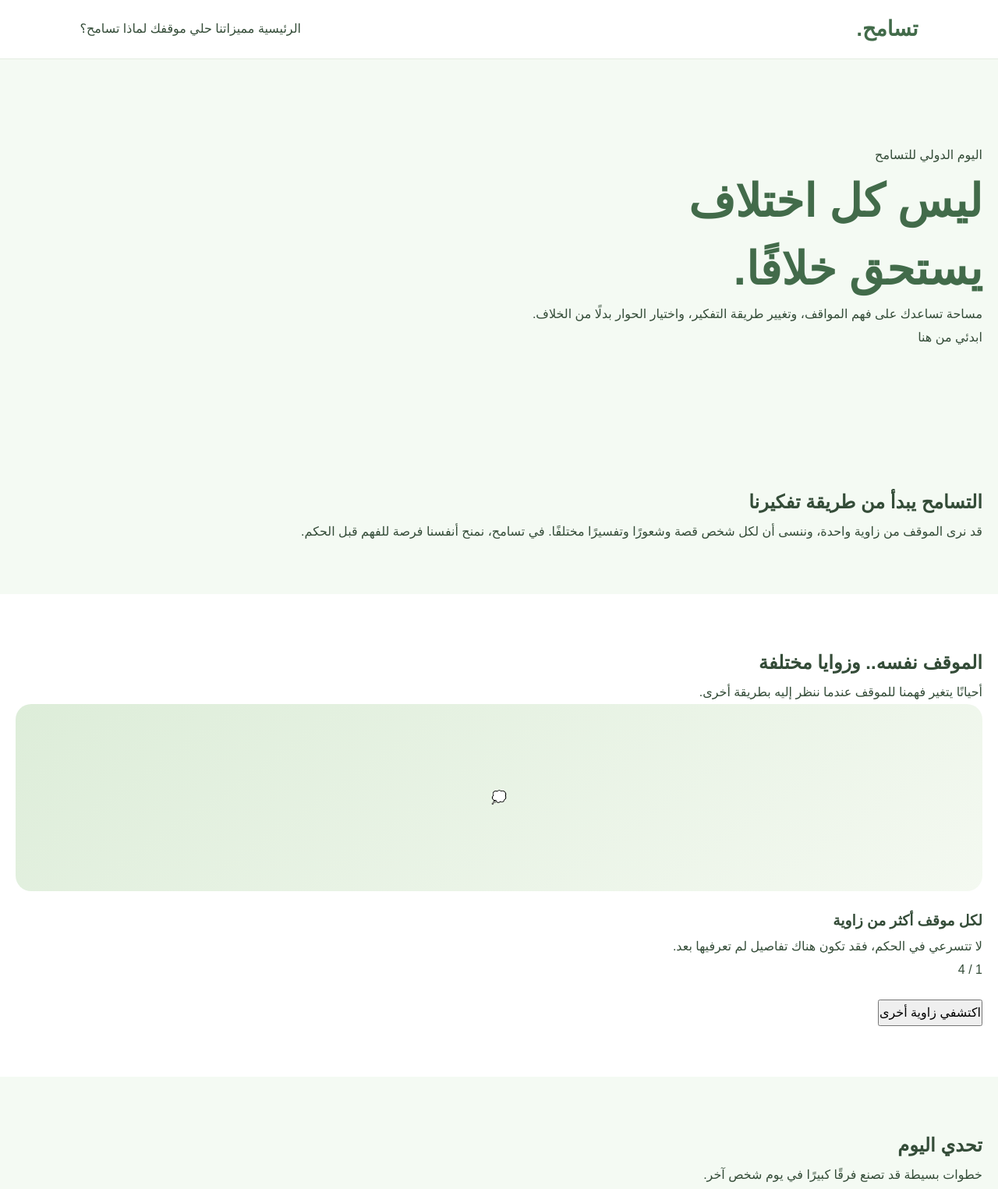
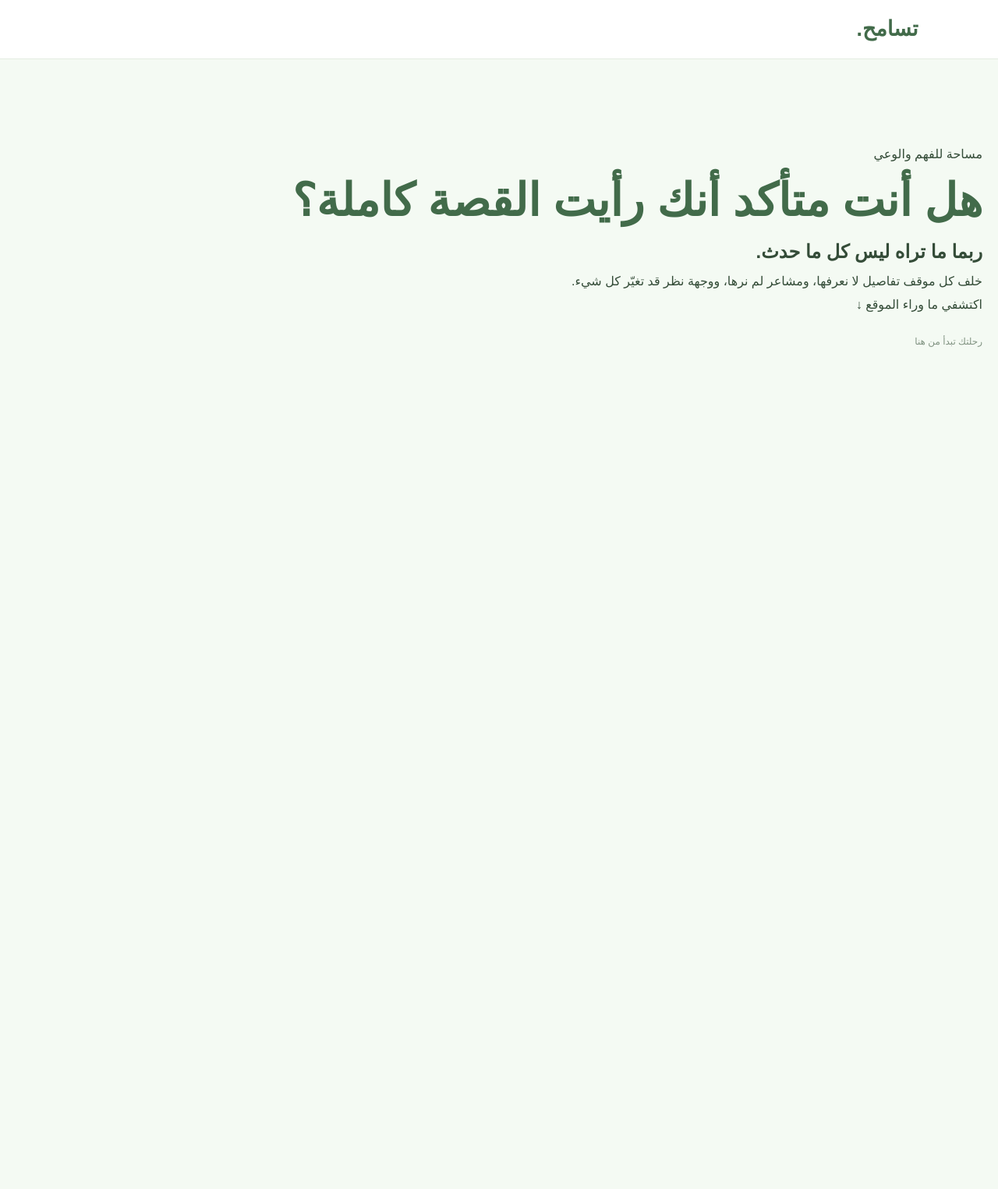
Before and after one commit to galmudhi-maker/--.., a plain HTML site: page index.html in a window 1280 px wide. Shown: the top 1525 px of the page at 78% size. After the commit the page ends 800 px from the top, so only its background shows below. Drawn offline with Linux system fonts and the light colour scheme.

Commit message:
Update index.html

```diff
--- a/index.html
+++ b/index.html
@@ -5,159 +5,52 @@
 <head>
   <meta charset="UTF-8">
   <meta name="viewport" content="width=device-width, initial-scale=1.0">
-  <title>تسامح | الرئيسية</title>
+  <title>تسامح | مساحة للفهم والوعي</title>
   <link rel="stylesheet" href="style.css">
 </head>
 
 <body>
 
-  <!-- القائمة الرئيسية -->
   <header>
     <nav class="navbar">
       <a href="index.html" class="logo">تسامح.</a>
-
-      <div class="nav-links">
-        <a href="index.html" class="active">الرئيسية</a>
-        <a href="features.html">مميزاتنا</a>
-        <a href="analyzer.html">حلي موقفك</a>
-        <a href="why.html">لماذا تسامح؟</a>
-      </div>
     </nav>
   </header>
 
   <main>
+    <section class="hero tolerance-home">
 
-    <!-- الواجهة الرئيسية -->
-    <section class="hero">
-      <div class="container">
-        <p class="hero-label">اليوم الدولي للتسامح</p>
+      <div class="container tolerance-content">
+
+        <p class="hero-label">مساحة للفهم والوعي</p>
 
         <h1>
-          ليس كل اختلاف
-          <br>
-          يستحق خلافًا.
+          هل أنت متأكد أنك رأيت القصة كاملة؟
         </h1>
 
-        <p>
-          مساحة تساعدك على فهم المواقف، وتغيير طريقة التفكير،
-          واختيار الحوار بدلًا من الخلاف.
+        <h2>
+          ربما ما تراه ليس كل ما حدث.
+        </h2>
+
+        <p class="tolerance-description">
+          خلف كل موقف تفاصيل لا نعرفها، ومشاعر لم نرها،
+          ووجهة نظر قد تغيّر كل شيء.
         </p>
 
-        <a href="analyzer.html" class="btn">
-          ابدئي من هنا
+        <a href="features.html" class="discover-link">
+          <span>اكتشفي ما وراء الموقع</span>
+
+          <span class="discover-icon">
+            ↓
+          </span>
         </a>
+
+        <p class="hero-note">رحلتك تبدأ من هنا</p>
+
       </div>
+
     </section>
-
-    <!-- رسالة الموقع -->
-    <section class="intro">
-      <div class="container">
-        <h2>التسامح يبدأ من طريقة تفكيرنا</h2>
-
-        <p>
-          قد نرى الموقف من زاوية واحدة، وننسى أن لكل شخص
-          قصة وشعورًا وتفسيرًا مختلفًا.
-          في تسامح، نمنح أنفسنا فرصة للفهم قبل الحكم.
-        </p>
-      </div>
-    </section>
-
-    <!-- تغيير زاوية النظر -->
-    <section class="perspective-section">
-      <div class="container">
-
-        <h2>الموقف نفسه.. وزوايا مختلفة</h2>
-
-        <p>
-          أحيانًا يتغير فهمنا للموقف عندما ننظر إليه بطريقة أخرى.
-        </p>
-
-        <div class="perspective-card">
-
-          <div id="sceneArt" class="scene-art">
-            <span>💭</span>
-          </div>
-
-          <h3 id="sceneTitle">لكل موقف أكثر من زاوية</h3>
-
-          <p id="sceneDescription">
-            لا تتسرعي في الحكم، فقد تكون هناك تفاصيل لم تعرفيها بعد.
-          </p>
-
-          <p id="sceneCount">1 / 4</p>
-
-          <div id="sceneDots" class="scene-dots"></div>
-
-          <button id="nextPerspective" class="btn" type="button">
-            اكتشفي زاوية أخرى
-          </button>
-
-        </div>
-      </div>
-    </section>
-
-    <!-- التحدي اليومي -->
-    <section class="challenge-section">
-      <div class="container">
-
-        <h2>تحدي اليوم</h2>
-
-        <p>
-          خطوات بسيطة قد تصنع فرقًا كبيرًا في يوم شخص آخر.
-        </p>
-
-        <div class="challenge-card">
-
-          <div id="challengeIllustration" class="challenge-illustration">
-            🌱
-          </div>
-
-          <p id="challengeCategory">تحدي التسامح</p>
-
-          <h3 id="challengeTitle">ابدئي بكلمة طيبة</h3>
-
-          <p id="challengeDescription">
-            اختاري شخصًا وقدّمي له كلمة تقدير صادقة اليوم.
-          </p>
-
-          <p id="challengeNumber">التحدي 1</p>
-
-          <button id="challengeDone" class="btn" type="button">
-            أنجزت التحدي
-          </button>
-
-          <p id="challengeMessage"></p>
-
-          <div class="challenge-progress">
-            <div id="challengeProgress"></div>
-          </div>
-
-        </div>
-      </div>
-    </section>
-
-    <!-- ختام الصفحة -->
-    <section class="final-section">
-      <div class="container">
-        <h2>اختاري التفاهم بوعي</h2>
-
-        <p>
-          ليس المطلوب أن نتفق في كل شيء،
-          بل أن نحترم اختلافنا ونحسن التعامل معه.
-        </p>
-
-        <a href="analyzer.html" class="btn">
-          حللي موقفك
-        </a>
-      </div>
-    </section>
-
   </main>
-
-  <footer>
-    <p>تسامح | لأن الاختلاف لا يلغي الاحترام</p>
-    <p>إعداد الطالبة: غلا عبدالعزيز المضحي ١/١</p>
-  </footer>
 
   <script src="script.js"></script>
 
```
